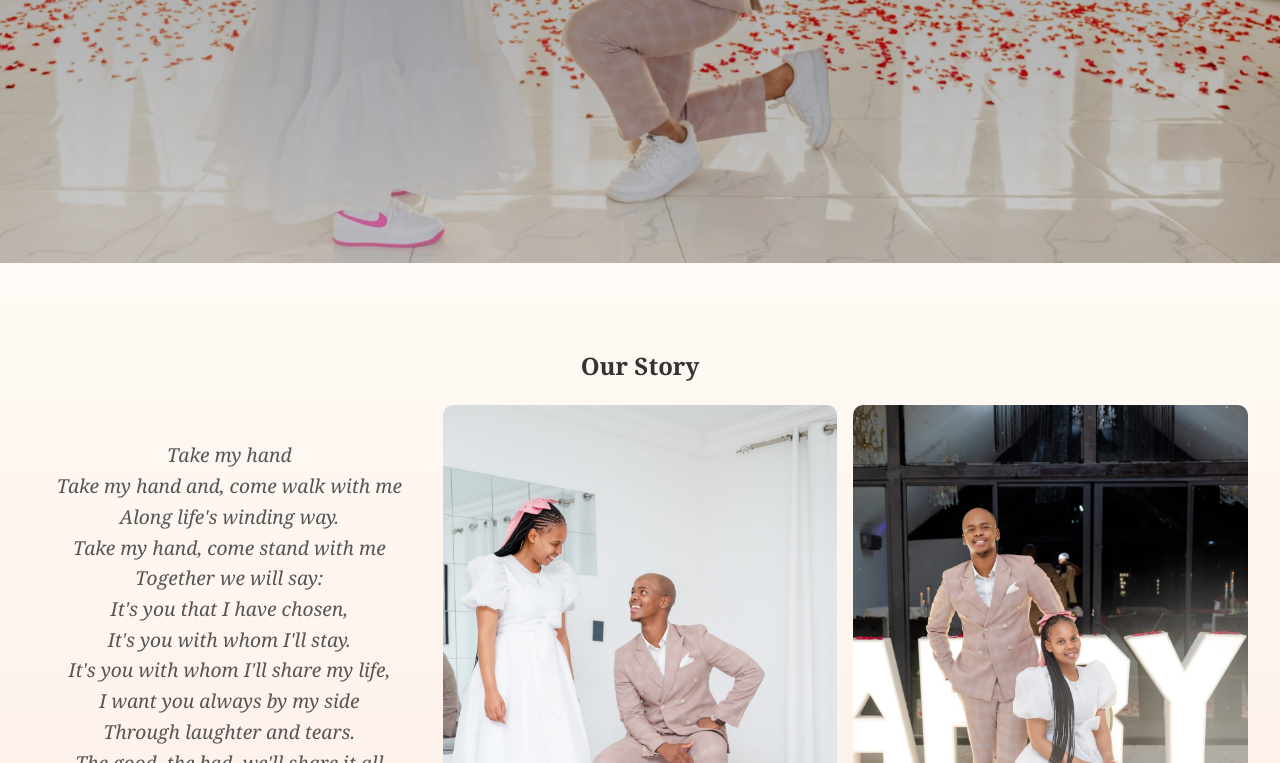
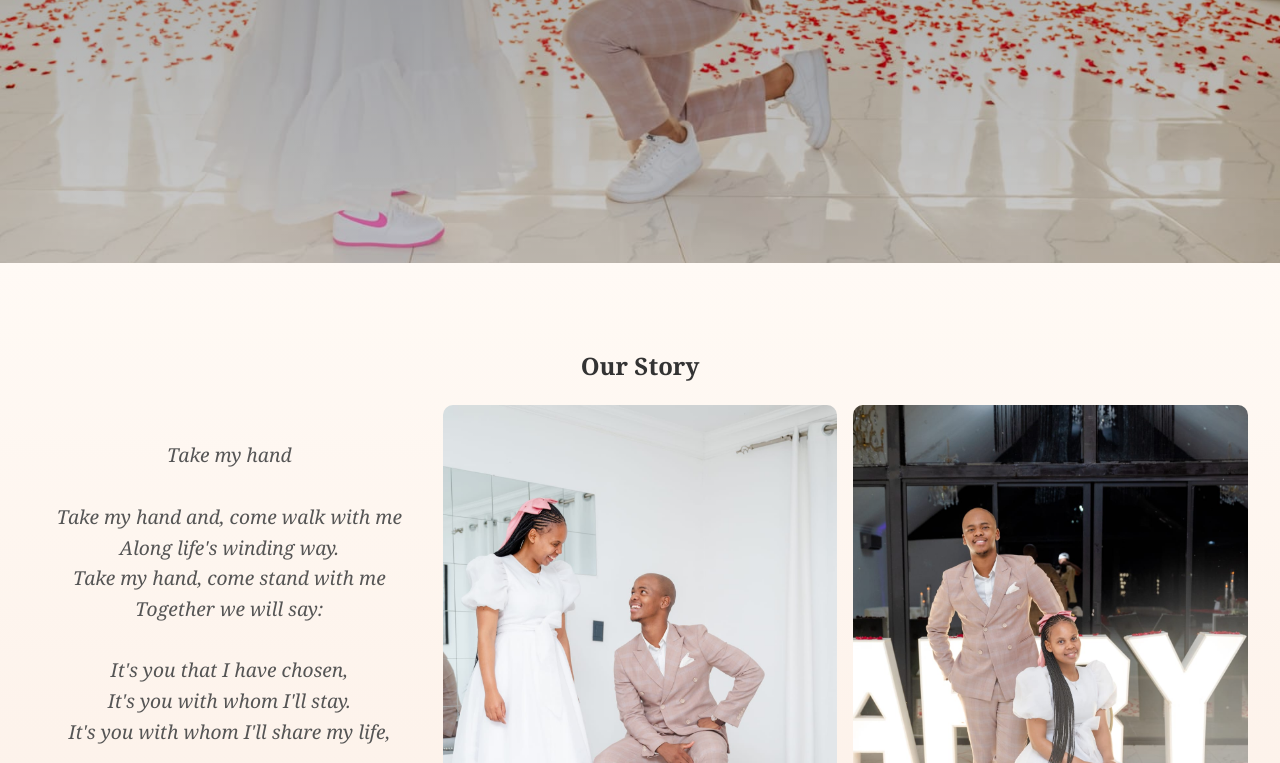
Before and after one commit to Mphonhlapo/wedding-invite, a plain HTML site: page index.html in a window 1280 px wide. Shown: the part 537-1300 px from the top of the page. Drawn offline with Linux system fonts and the light colour scheme.

Commit message:
updating the stanzas

```diff
--- a/index.html
+++ b/index.html
@@ -19,16 +19,16 @@
     <h2>Our Story</h2>
     <div class="gallery">
       <p class="story-poem">
-      Take my hand<br>
+      Take my hand<br><br>
 
       Take my hand and, come walk with me<br>
       Along life's winding way.<br>
       Take my hand, come stand with me<br>
-      Together we will say:<br>
+      Together we will say:<br><br>
 
       It's you that I have chosen,<br>
       It's you with whom I'll stay.<br>
-      It's you with whom I'll share my life,<br>
+      It's you with whom I'll share my life,<br><br>
 
       I want you always by my side<br>
       Through laughter and tears.<br>
```
